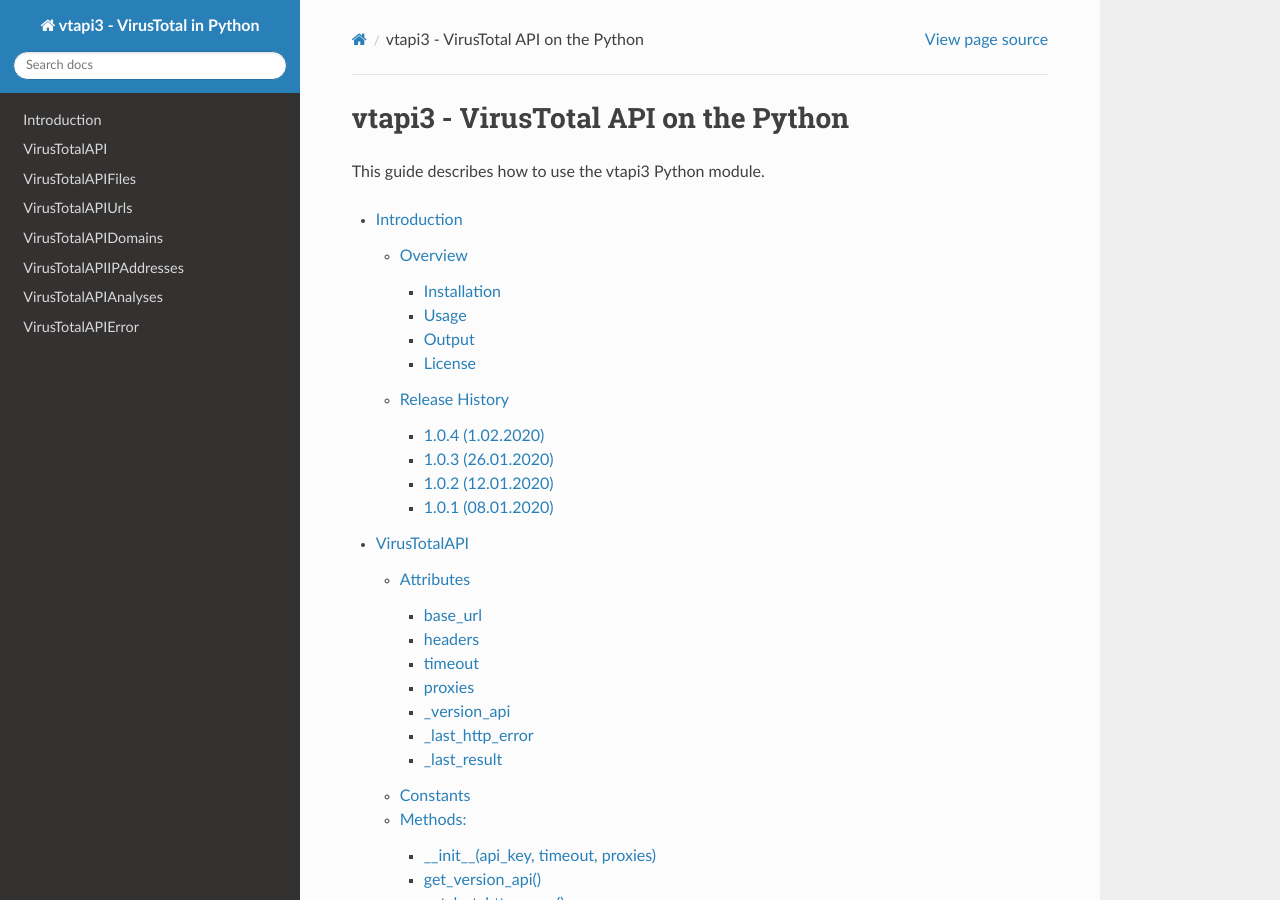
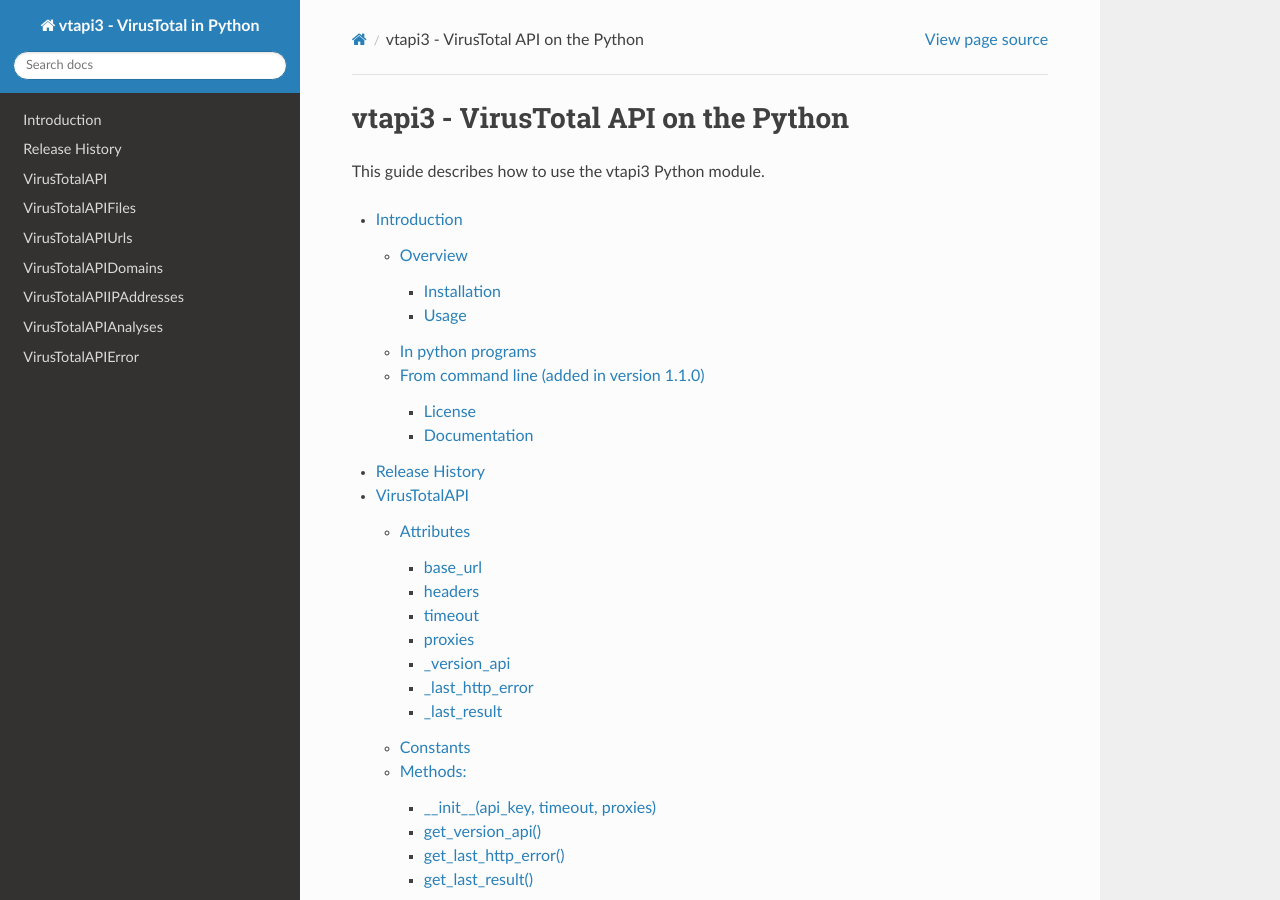
Before and after one commit to drobotun/virustotalapi3, a Sphinx documentation site: the page built from docs/source/index.rst, in a window 1280 px wide and 900 px high. Built offline with Sphinx 7.4.7 and the Read the Docs theme 2.0.0, drawn with Linux system fonts in a browser that asks for light colours; some of the changed lines change nothing that is shown.

Commit message:
fixed docs

```diff
--- a/docs/source/intro.rst
+++ b/docs/source/intro.rst
@@ -64,6 +64,12 @@
 Usage
 """""
 
+In python programs
+------------------
+
+Code
+~~~~
+
 .. code-block:: python
 
    import json
@@ -84,7 +90,7 @@
        ...
 
 Output
-""""""
+~~~~~~
 
 .. code-block:: json
 
@@ -95,22 +101,65 @@
       }
     }
 
+From command line (added in version 1.1.0)
+------------------------------------------
+
+Before using the package from the command line, you must create an environment variable VT_API_KEY in which to place the value of the access key to the VirusTotal API functions.
+
+.. code-block:: bash
+
+    vtapi3  [-h] [-fid] [-fsr] [-far] [-hr] [-uid] [-usr] [-uar] [-ipr]
+                 [-dr]
+                 resource
+
+    positional arguments:
+      resource              Object that you want to analyse in VirusTotal (file,
+                            URL, IP address or domain)
+
+    optional arguments:
+      -h, --help            Show help message and exit
+      -fid, --file-id       Getting the identifier of the file for further
+                            analysis
+      -fsr, --file-scan-report
+                            Getting a report on the results of scanning a file
+      -far, --file-analyse-report
+                            Getting a report on the results of file analysis
+                            (enabled by default)
+      -hr, --hash-report    Getting a report on the results of analyzing a file by
+                            its hash (SHA256, SHA1 or MD5)
+      -uid, --url-id        Getting the identifier of the URL for further analysis
+      -usr, --url-scan-report
+                            Getting a report on the results of scanning a URL
+      -uar, --url-analyse-report
+                            Getting a report on the results of URL analysis
+      -ipr, --ip-report     Getting a report on the results of IP address analysis
+      -dr, --domain-report  Getting a report on the results of domain analysis
+
 License
 """""""
 
 MIT Copyright (c) 2020 Evgeny Drobotun
 
+Documentation
+"""""""""""""
+
+Documentation for using this package: https://virustotalapi3.readthedocs.io
+
 Release History
----------------
+===============
+
+1.1.0 (3.02.2020)
+"""""""""""""""""
+
+- Added the ability to performance the package from the command line.
 
 1.0.4 (1.02.2020)
-"""""""""""""""""
+""""""""""""""""""
 
 - Fixing README.rst for better PYPI presentation.
 
 1.0.3 (26.01.2020)
 """"""""""""""""""
-
 - Added a new attribute ``_last_result`` to the VirustotalAPI base class.
 - Added a new method ``get_last_result`` to the VirustotalAPI base class.
 
```
